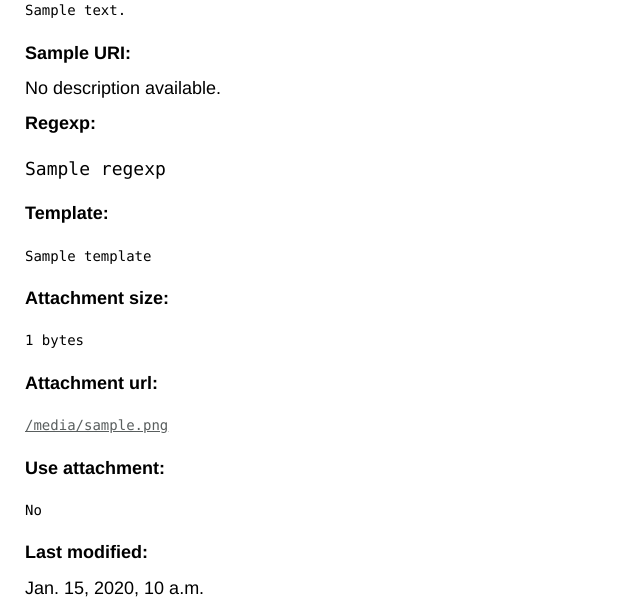
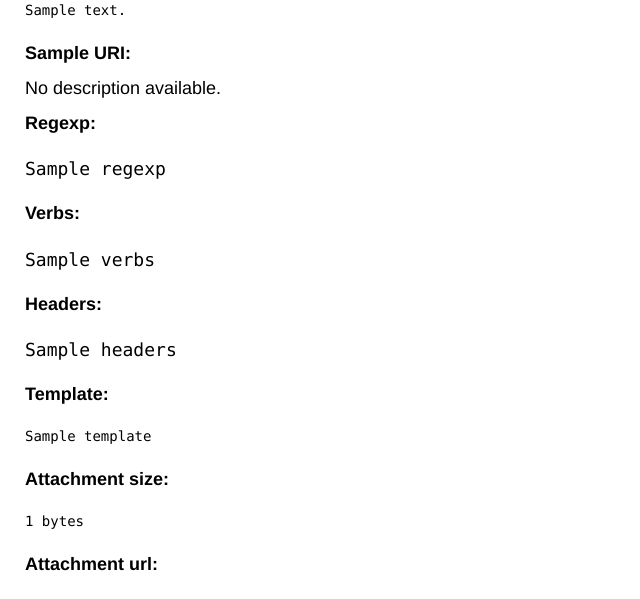
Before and after one commit to gnrfan/restmocker, a Django app: template apps/documents/templates/documents/documents.html in a window 1280 px wide. Shown: the part 388-987 px from the top of the page, without its empty margins (0-640 px from the left). Run offline with Django 3.2, Linux system fonts and the light colour scheme; the template is opened without the code that fills it: most values are stand-ins (such as "Sample title", 1, 10 or a date in 2020).

Commit message:
Adding support for verbs and headers in the document template

```diff
--- a/apps/documents/templates/documents/documents.html
+++ b/apps/documents/templates/documents/documents.html
@@ -14,6 +14,10 @@
 <dd>{% if document.sample_uri %}<a href="{{ document.get_sample_uri }}" target="_blank">{{ document.get_sample_uri }}</a> (<a href="{{ document.get_sample_uri }}?mimetype=text/plain" target="_blank">plain text</a>){% else %}<em>No description available.</em>{% endif %}</dd>
 <dt>Regexp:</dt>
 <dd><pre class="regexp">{{ document.regexp }}</pre></dd>
+<dt>Verbs:</dt>
+<dd><pre class="regexp">{{ document.verbs }}</pre></dd>
+<dt>Headers:</dt>
+<dd><pre class="regexp">{{ document.headers }}</pre></dd>
 <dt>Template:</dt>
 <dd><pre class="template">{{ document.template }}</pre></dd>
 {% if document.attachment %}
```
